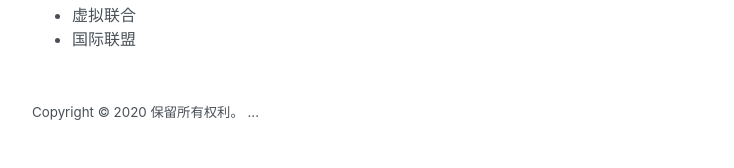
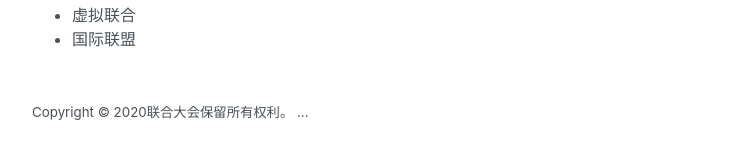
Before and after one commit to vunconf/vunconf.github.io, a Jekyll site: the page built from index.html, in a window 1280 px wide. Shown: the part 908-1076 px from the top of the page, without its empty margins (272-1006 px from the left). Built offline with Jekyll 4.4.1, drawn with Linux system fonts in a browser that asks for light colours.

Commit message:
Update default.html

```diff
--- a/_layouts/default.html
+++ b/_layouts/default.html
@@ -22,7 +22,11 @@
 
       <footer class="footer">
         <small>
-          Copyright &copy; <time datetime="{{ site.time | date_to_xmlschema }}">{{ site.time | date: '%Y' }}</time> {{ page.footertext | default: 联合大会 }}保留所有权利。
+          {% if page.footertext %}
+          Copyright &copy; <time datetime="{{ site.time | date_to_xmlschema }}">{{ site.time | date: '%Y' }}</time>{{ page.footertext }}保留所有权利。
+          {% else %}
+          Copyright &copy; <time datetime="{{ site.time | date_to_xmlschema }}">{{ site.time | date: '%Y' }}</time>联合大会保留所有权利。
+          {% endif %}
         </small>
         <small>
           <a href="javascript:location.reload();" style="text-decoration: none; color: #495057">{{ site.github.build_revision | truncate: 7, "" }}</a><a href="/info" style="text-decoration: none; color: #495057">...</a>
```
